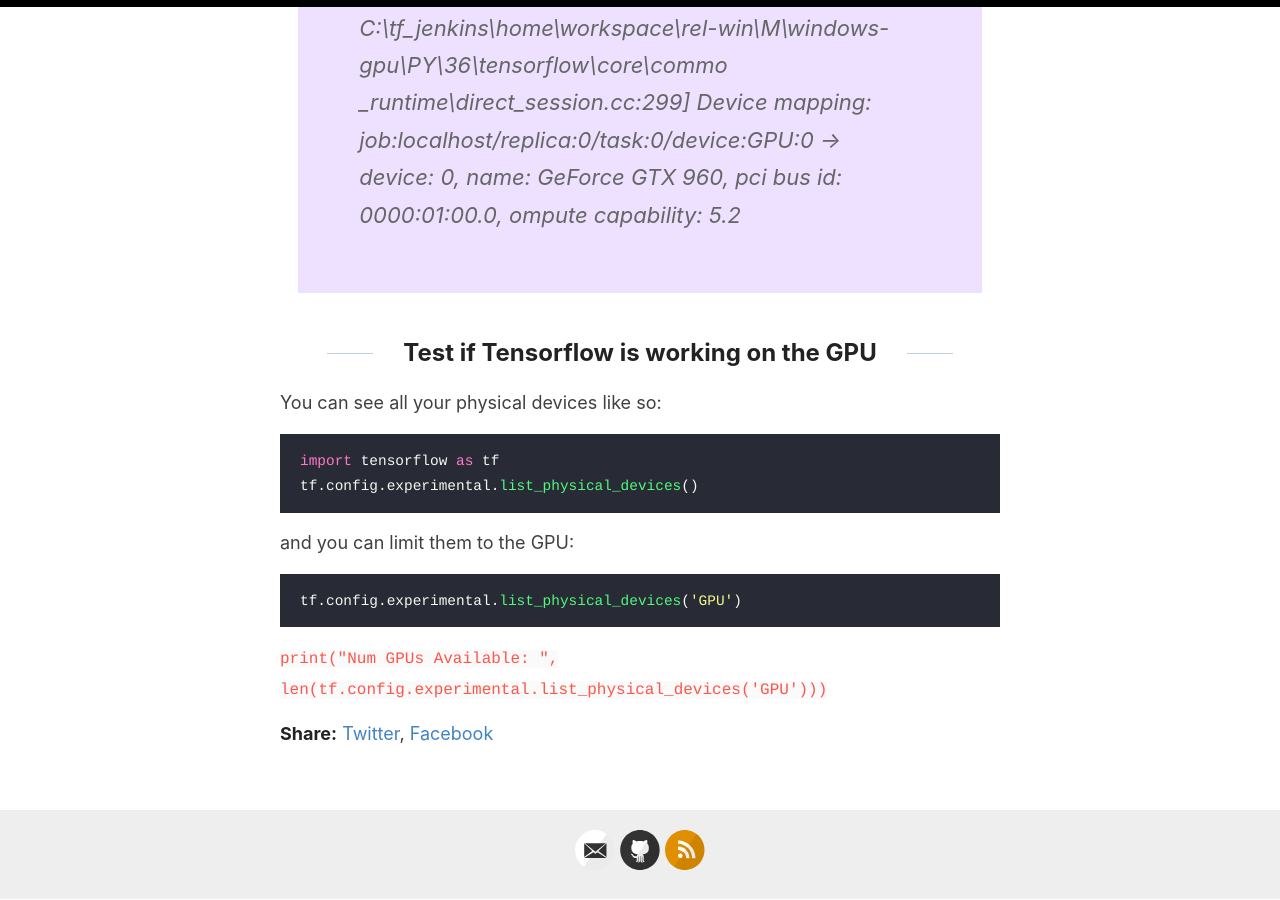
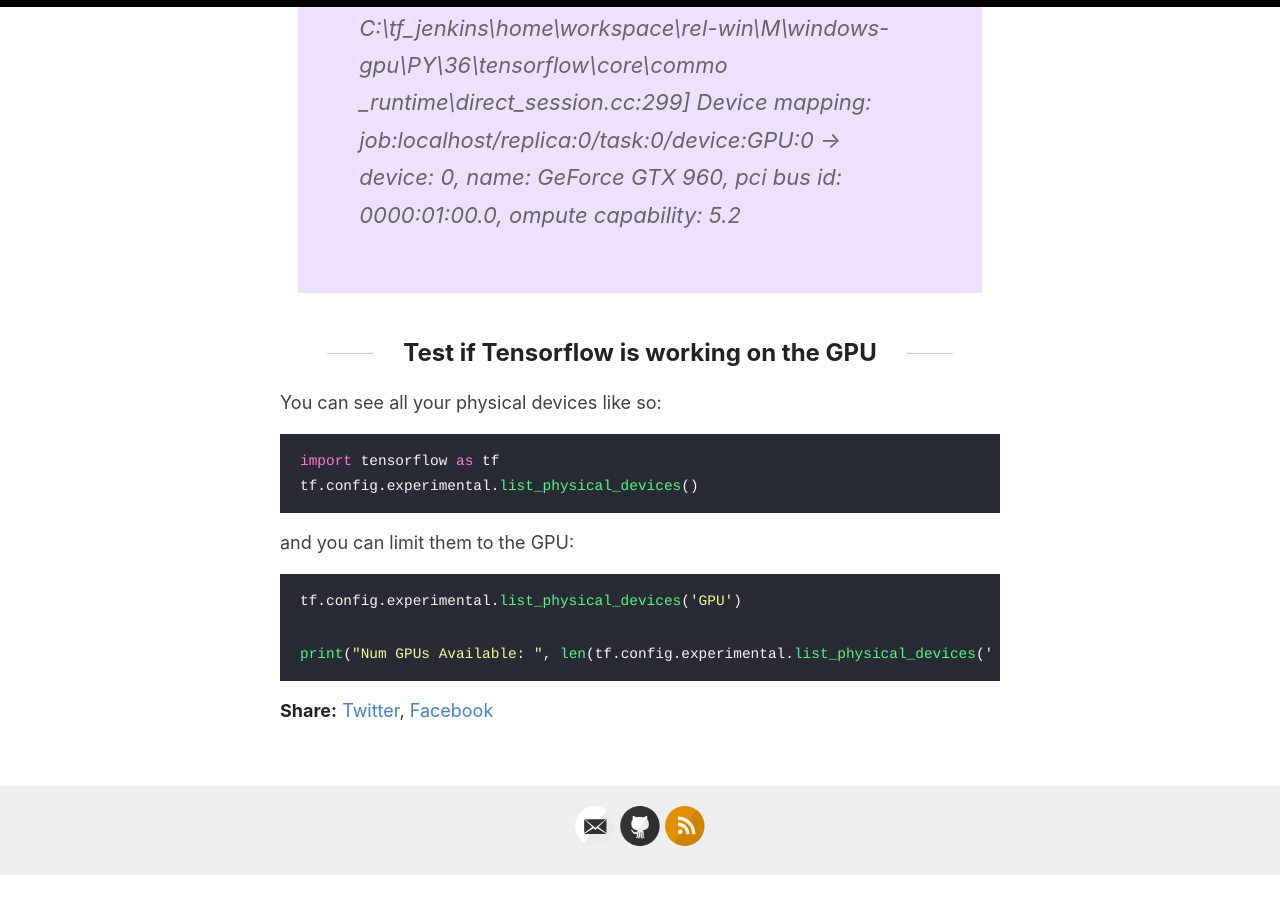
Before and after one commit to jss367/blog, a Jekyll site: the page built from _posts/2017-6-21-tensorflow-gpu-cuda.md, in a window 1280 px wide and 900 px high, scrolled down 8121 px. Built offline with Jekyll 4.4.1, drawn with Linux system fonts in a browser that asks for light colours; our own code applies the rules of GitHub Pages for plain Markdown files; after the commit the page ends 8997 px from its top, so only the background shows below that.

Commit message:
Update 2017-6-21-tensorflow-gpu-cuda.md

````diff
--- a/_posts/2017-6-21-tensorflow-gpu-cuda.md
+++ b/_posts/2017-6-21-tensorflow-gpu-cuda.md
@@ -285,5 +285,6 @@ and you can limit them to the GPU:
 ``` python
 tf.config.experimental.list_physical_devices('GPU')
 ```
-
-`print("Num GPUs Available: ", len(tf.config.experimental.list_physical_devices('GPU')))`
+``` python
+print("Num GPUs Available: ", len(tf.config.experimental.list_physical_devices('GPU')))`
+```
````
